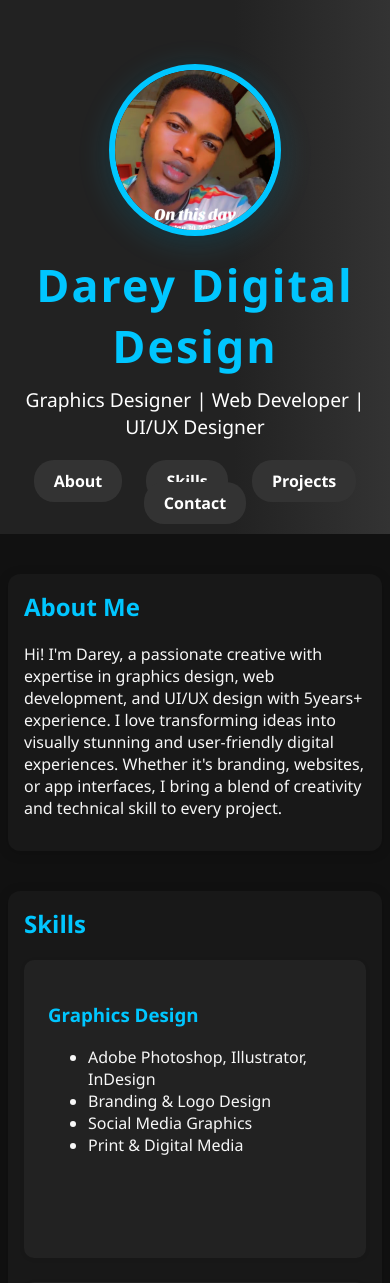
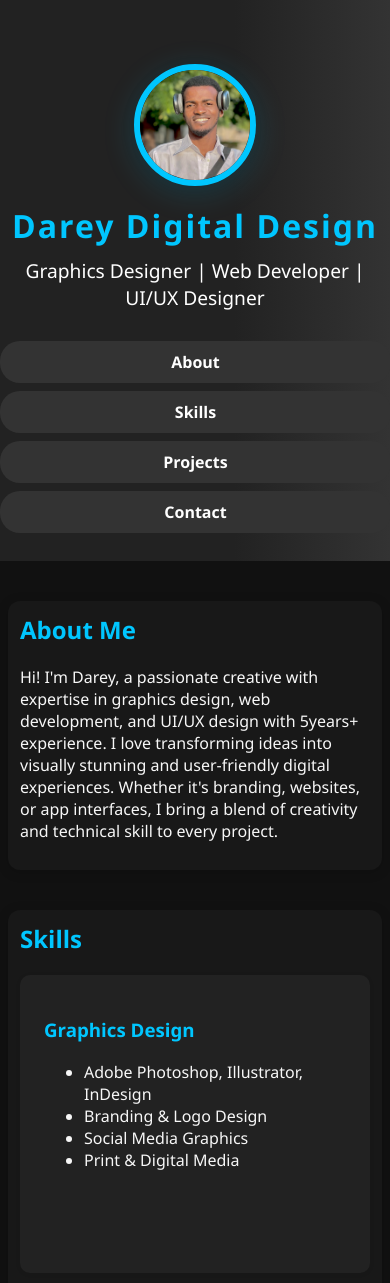
Before and after one commit to Holuwadamilarey105/newportfolio, a Django app: page / in a window 390 px wide. Shown: the top 1283 px of the page. Run offline with Django 5.2, Linux system fonts and the light colour scheme.

Commit message:
Update index.html and portfolio features

```diff
--- a/templates/index.html
+++ b/templates/index.html
@@ -311,6 +311,67 @@ body.light-mode .project-filters .filter-btn:hover {
     color: #fff;
     border: 2px solid #007bff;
 }
+<!-- Base styles (for desktop and large screens) go above -->
+
+<!-- Responsive styles for tablets and below -->
+@media (max-width: 900px) {
+    .container {
+        padding: 0 10px;
+    }
+    .skills, .projects {
+        flex-direction: column;
+        display: flex;
+        gap: 18px;
+    }
+    .skill-card, .project-card {
+        width: 100%;
+        min-width: 0;
+    }
+}
+
+/* Responsive styles for mobile devices */
+@media (max-width: 600px) {
+    header h1 {
+        font-size: 2rem;
+    }
+    .section {
+        padding: 12px;
+    }
+    .profile-img {
+        width: 110px;
+        height: 110px;
+    }
+    .skill-images img {
+        width: 120px;
+        height: 80px;
+    }
+    nav a {
+        display: block;
+        margin: 8px auto;
+        width: 90%;
+    }
+    .projects {
+        grid-template-columns: 1fr;
+    }
+}
+        .skill-bar {
+            margin-bottom: 16px;
+        }
+        .skill-bar span {
+            display: block;
+            margin-bottom: 4px;
+            color: #00c6ff;
+        }
+        .bar {
+            background: #333;
+            border-radius: 10px;
+            overflow: hidden;
+        }
+        .progress {
+            height: 8px;
+            background: #00c6ff;
+            border-radius: 10px;
+        }
     </style>
     {% load static %}
     {% if messages %}
```
Also changed, not shown: static/img/ef.jpg (added), static/img/your-photo.JPG, 3 other files.
